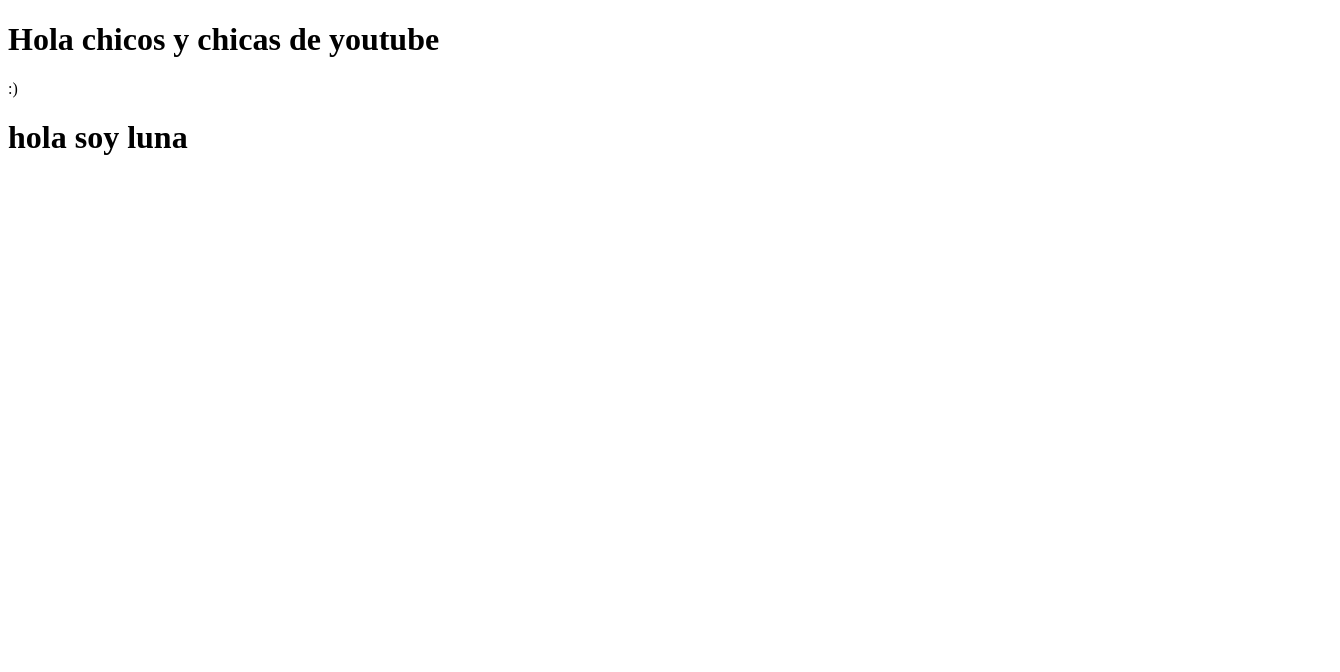
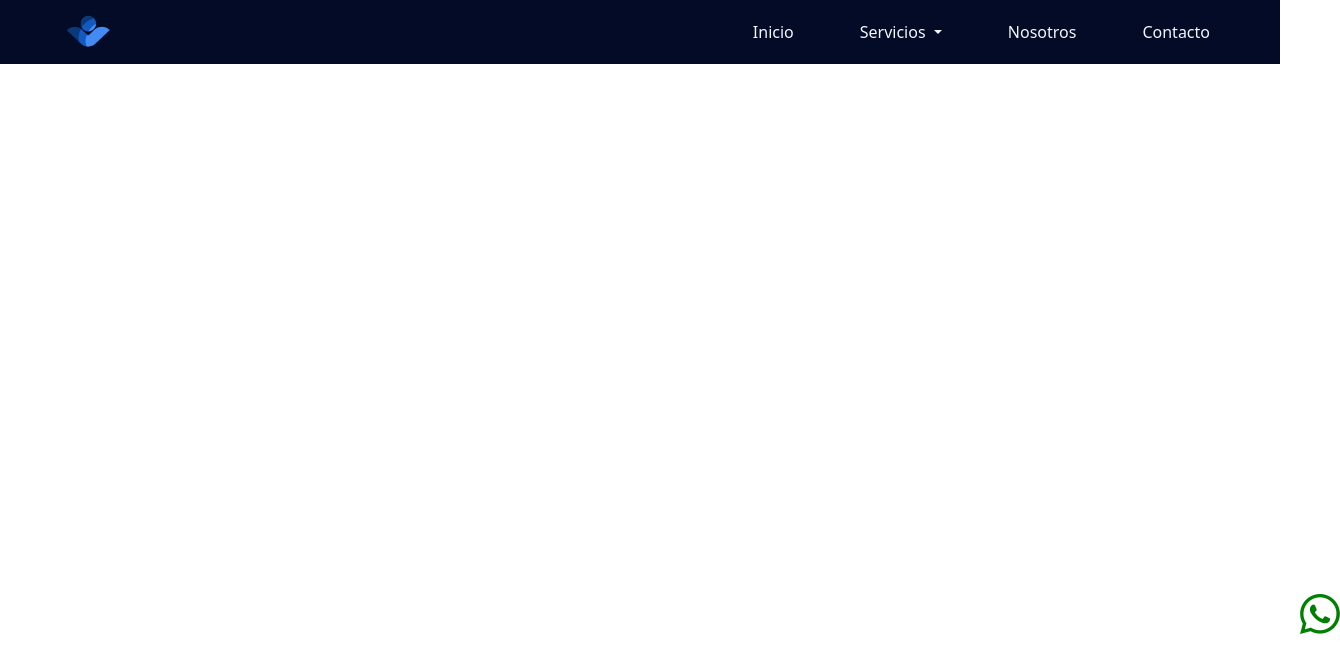
Before and after one commit to DanielRamirez1023/web-site-sinergia-educativa, a plain HTML site: page index.html in a window 1280 px wide. Shown: the whole page, 1340 px wide, since content can reach past the window. Drawn offline with nearby package versions, Linux system fonts and the light colour scheme.

Commit message:
implementacion barra de navegacion

```diff
--- a/index.html
+++ b/index.html
@@ -1,14 +1,63 @@
 <!DOCTYPE html>
 <html lang="en">
+
 <head>
     <meta charset="UTF-8">
     <meta http-equiv="X-UA-Compatible" content="IE=edge">
     <meta name="viewport" content="width=device-width, initial-scale=1.0">
+
+    <!--CDN BOOSTRAP-->
+    <link href="https://cdn.jsdelivr.net/npm/bootstrap@5.2.0-beta1/dist/css/bootstrap.min.css" rel="stylesheet"
+        integrity="sha384-0evHe/X+R7YkIZDRvuzKMRqM+OrBnVFBL6DOitfPri4tjfHxaWutUpFmBp4vmVor" crossorigin="anonymous">
+    <script src="https://cdn.jsdelivr.net/npm/bootstrap@5.2.0-beta1/dist/js/bootstrap.bundle.min.js"
+        integrity="sha384-pprn3073KE6tl6bjs2QrFaJGz5/SUsLqktiwsUTF55Jfv3qYSDhgCecCxMW52nD2" crossorigin="anonymous">
+    </script>
+
+<link rel="stylesheet" href="https://cdn.jsdelivr.net/npm/bootstrap-icons@1.8.2/font/bootstrap-icons.css">
+
+    <link rel="stylesheet" href="./src/Css/styles.css">
+
     <title>Document</title>
 </head>
+
 <body>
-    <h1>Hola chicos y chicas de youtube</h1>
-    <p> :) </p>
-    <h1>hola soy luna</h1>
+    <header>
+        <nav class="navbar navbar-expand-lg">
+            <div class="container-fluid">
+              <a class="navbar-brand" href="#"><img src="./src/img/logo.png" alt="logo" width="50px"></a>
+              <button class="navbar-toggler" type="button" data-bs-toggle="collapse" data-bs-target="#navbarSupportedContent" aria-controls="navbarSupportedContent" aria-expanded="false" aria-label="Toggle navigation">
+                <span class="navbar-toggler-icon"></span>
+              </button>
+              <div class="collapse navbar-collapse" id="navbarSupportedContent">
+                <ul class="navbar-nav me-auto mb-2 mb-lg-0">
+                  <li class="nav-item">
+                    <a class="nav-link active" aria-current="page" href="#">Inicio</a>
+                  </li>
+                  <li class="nav-item dropdown">
+                    <a class="nav-link dropdown-toggle" href="#" id="navbarDropdown" role="button" data-bs-toggle="dropdown" aria-expanded="false">
+                      Servicios
+                    </a>
+                    <ul class="dropdown-menu" aria-labelledby="navbarDropdown">
+                      <li><a class="dropdown-item" href="#">Consultoría</a></li>
+                      <li><a class="dropdown-item" href="#">Curso Inglés</a></li>
+                      <li><a class="dropdown-item" href="#">Produccion Audiovisual</a></li>
+                      <li><a class="dropdown-item" href="#">Ventas</a></li>
+                      <li><a class="dropdown-item" href="#">Turismo</a></li>
+                    </ul>
+                  </li>
+                  <li class="nav-item">
+                    <a class="nav-link" href="#">Nosotros</a>
+                  </li>
+
+                  <li class="nav-item">
+                    <a class="nav-link " href="#">Contacto</a>
+                  </li>
+                </ul>
+              </div>
+            </div>
+          </nav>
+          <a href=""><i class="bi bi-whatsapp" id="icono-whatsapp"></i></a>
+    </header>
 </body>
+
 </html>
--- /dev/null
+++ b/src/Css/styles.css
@@ -0,0 +1,31 @@
+
+/*Css barra de navegacion*/
+header .navbar-nav .nav-item{
+    margin-right: 50px;
+}
+
+header .navbar-nav .nav-item .nav-link{
+    color: aliceblue !important ;
+}
+
+header a img{
+    margin-left: 50px;
+}
+
+header nav{
+    background-color: #040B27 !important;
+}
+
+header .navbar-collapse{
+    flex-grow: 0;
+}
+
+#icono-whatsapp{
+    font-size: 40px;
+    color: green;
+    position: relative;
+    top: 520px; left: 1300px;
+
+}
+
+/*fin Css barra de navegacion*/
```
Also changed, not shown: src/img/logo.png (added), src/img/logoOpcion2.png (added), 1 other file.
